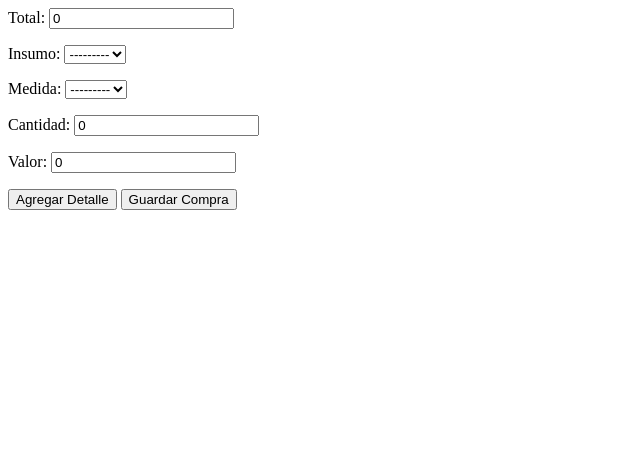
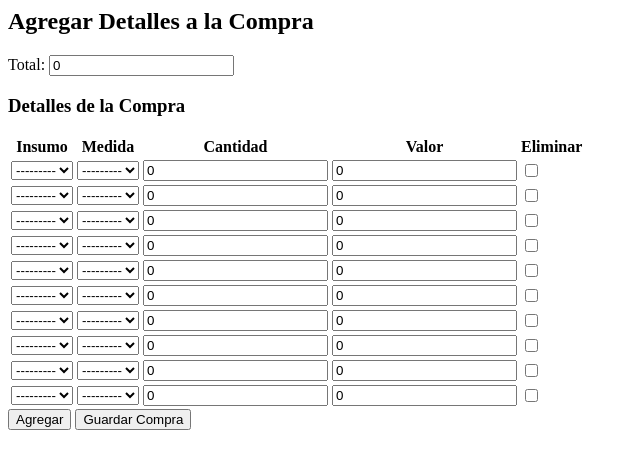
Before and after one commit to julio994/SABADO, a Django app: page /compra/nueva/ in a window 1280 px wide. Shown: the top 469 px of the page, without its empty margins (0-640 px from the left). Run offline with Django 5.2, Linux system fonts and the light colour scheme; data that the repository does not hold is empty.

Commit message:
ajustes de app compra, valor de total y tabla de detallecompra

```diff
--- a/compra/forms.py
+++ b/compra/forms.py
@@ -12,10 +12,10 @@ class CompraDetalleForm(forms.ModelForm):
         model = CompraDetalle
         fields = ['insumo', 'medida', 'cantidad', 'valor']
 
-# Definimos un formset para CompraDetalle
+# Formset para manejar múltiples CompraDetalle
 CompraDetalleFormSet = inlineformset_factory(
-    Compra, CompraDetalle,  # Relación Compra -> CompraDetalle
+    Compra, CompraDetalle,
     form=CompraDetalleForm,
-    extra=1,  # Número de formularios adicionales por defecto
-    can_delete=True  # Permitir eliminar detalles de la compra
+    extra=10,  # Puedes ajustar el número de formularios extra a mostrar
+    can_delete=True  # Permite eliminar detalles si es necesario
 )
--- a/compra/models.py
+++ b/compra/models.py
@@ -9,16 +9,20 @@ class Compra(models.Model):
     def __str__(self):
         return f'Compra {self.id} - {self.fecha}'
 
-    # Método para actualizar el total sumando los valores de los detalles asociados
-    def actualizar_total(self):
-        total_detalles = sum(detalle.valor * detalle.cantidad for detalle in self.detalles.all())
-        self.total = total_detalles
-        self.save()
+    def calcular_total(self):
+        # Sumar los valores de todos los detalles de esta compra
+        total = sum(detalle.valor for detalle in self.detalles.all())
+        return total
 
-        def save(self, *args, **kwargs):
-                self.actualizar_total()  # Llama a actualizar_total antes de guardar
-                super().save(*args, **kwargs)  # Llama al método save de la clase padre
+    def save(self, *args, **kwargs):
+        # Si es una instancia nueva (sin PK), guardar primero para asignar un ID
+        if self.pk is None:
+            super().save(*args, **kwargs)  # Guardar por primera vez
 
+        # Calcular el total después de que se haya guardado la compra
+        self.total = self.calcular_total()
+        # Guardar nuevamente para actualizar el total
+        super().save(*args, **kwargs)
 class CompraDetalle(models.Model):
     compra = models.ForeignKey(Compra, related_name='detalles', on_delete=models.CASCADE)  # Relación uno a muchos con Compra
     insumo = models.ForeignKey(Insumo, on_delete=models.CASCADE)  # Relación uno a muchos con Insumo
@@ -29,7 +33,8 @@ class CompraDetalle(models.Model):
     def __str__(self):
         return f'{self.insumo.nombre} - {self.cantidad} '
 
-    # Sobrescribimos el método save para que, al guardar un detalle, actualice el total en la compra
     def save(self, *args, **kwargs):
-        super(CompraDetalle, self).save(*args, **kwargs)
-        self.compra.actualizar_total()  # Llamar a actualizar_total de Compra después de guardar un detalle
+        # Guardar el detalle de la compra normalmente
+        super().save(*args, **kwargs)
+        # Actualizar el total de la compra después de guardar un detalle
+        self.compra.save()
--- a/compra/templates/compra/compra_y_detalle_form.html
+++ /dev/null
@@ -1,62 +0,0 @@
-
-<!--
-<h2>Crear Compra con Detalles</h2>
-
-  <form method="post">
-    {% csrf_token %}
-
-
-    <h3>Información de la Compra</h3>
-    {{ compra_form.as_p }}
-
-    >
-    <h3>Detalles de la Compra</h3>
-    {{ formset.management_form }}
-
-    {% for form in formset %}
-      <div class="formset-item">
-        {{ form.as_p }}
-      </div>
-    {% endfor %}
-
-
-    <button type="submit">Guardar Compra y Detalles</button>
-  </form>
-
--->
-
-<!-- tu_template.html -->
-<form method="post">
-    {% csrf_token %}
-    {{ compra_form.as_p }}
-
-    <div id="detalles-container">
-        {% for form in detalle_forms %}
-            <div class="detalle-form">
-                {{ form.as_p }}
-            </div>
-        {% endfor %}
-    </div>
-
-    <button type="button" id="add-detalle">Agregar Detalle</button>
-    <button type="submit">Guardar Compra</button>
-</form>
-
-<script>
-document.getElementById('add-detalle').onclick = function() {
-    const container = document.getElementById('detalles-container');
-    const count = container.children.length;  // Contador de detalles existentes
-    const newForm = `
-        <div class="detalle-form">
-            <label for="id_insumo_${count}">insumo:</label>
-            <select name="insumo" id="id_insumo_${count}">
-                <!-- Opciones de productos aquí -->
-            </select>
-            <label for="id_cantidad_${count}">Cantidad:</label>
-            <input type="number" name="cantidad" id="id_cantidad_${count}" required>
-            <label for="id_precio_${count}">Precio:</label>
-            <input type="number" name="precio" id="id_precio_${count}" required>
-        </div>`;
-    container.insertAdjacentHTML('beforeend', newForm);
-};
-</script>
--- a/compra/templates/compra/crear_compra.html
+++ b/compra/templates/compra/crear_compra.html
@@ -1,6 +1,76 @@
-<h2>Crear Compra</h2>
-  <form method="post">
+<h2>Agregar Detalles a la Compra</h2>
+
+<form method="post">
     {% csrf_token %}
-    {{ form.as_p }}
-    <button type="submit">Guardar</button>
-  </form>
+    {{ compra_form.as_p }}
+
+    <h3>Detalles de la Compra</h3>
+    {{ formset.management_form }}
+
+    <table>
+        <thead>
+            <tr>
+                <th>Insumo</th>
+                <th>Medida</th>
+                <th>Cantidad</th>
+                <th>Valor</th>
+                <th>Eliminar</th>
+            </tr>
+        </thead>
+        <tbody>
+            {% for form in formset %}
+            <tr>
+                <td>{{ form.insumo }}</td>
+                <td>{{ form.medida }}</td>
+                <td>{{ form.cantidad }}</td>
+                <td>{{ form.valor }}</td>
+                <td>{{ form.DELETE }}</td>
+            </tr>
+            {% endfor %}
+        </tbody>
+    </table>
+    <button type="button" id="add-detalle">Agregar</button>
+    <button type="submit">Guardar Compra</button>
+</form>
+
+
+
+<script>
+  document.addEventListener('DOMContentLoaded', function() {
+    // Botón para agregar detalles
+    const addDetalleButton = document.getElementById('add-detalle');
+    const detallesTable = document.getElementById('detalles-table').getElementsByTagName('tbody')[0];
+    let formIndex = {{ formset.total_form_count }};  // Índice basado en la cantidad de formularios actuales
+
+    // Función para crear una nueva fila
+    addDetalleButton.addEventListener('click', function() {
+        const newForm = document.createElement('tr');
+        newForm.classList.add('detalle-form');
+
+        // Crear una nueva fila basada en la plantilla HTML
+        newForm.innerHTML = `
+            <td><input type="text" name="detalles-${formIndex}-insumo" id="id_detalles-${formIndex}-insumo"></td>
+            <td><input type="text" name="detalles-${formIndex}-medida" id="id_detalles-${formIndex}-medida"></td>
+            <td><input type="number" name="detalles-${formIndex}-cantidad" id="id_detalles-${formIndex}-cantidad"></td>
+            <td><input type="text" name="detalles-${formIndex}-valor" id="id_detalles-${formIndex}-valor"></td>
+            <td><input type="checkbox" name="detalles-${formIndex}-DELETE" id="id_detalles-${formIndex}-DELETE"> <button type="button" class="eliminar-detalle">Eliminar</button></td>
+        `;
+
+        // Agregar la nueva fila a la tabla
+        detallesTable.appendChild(newForm);
+
+        // Incrementar el índice para el siguiente formulario
+        formIndex++;
+
+        // Actualizar el número total de formularios en el management_form
+        document.getElementById('id_detalles-TOTAL_FORMS').value = formIndex;  // Esto es clave para que Django maneje correctamente los formularios adicionales
+    });
+
+    // Eliminar la fila cuando se haga clic en el botón "Eliminar"
+    detallesTable.addEventListener('click', function(e) {
+        if (e.target && e.target.classList.contains('eliminar-detalle')) {
+            e.target.closest('tr').remove();
+        }
+    });
+});
+</script>
--- a/compra/templates/compra/crear_compradetalle.html
+++ /dev/null
@@ -1,6 +0,0 @@
-<h2>Agregar Detalles a la Compra {{ compra.id }}</h2>
-  <form method="post">
-    {% csrf_token %}
-    {{ form.as_p }}
-    <button type="submit">Agregar Detalle</button>
-  </form>
--- a/compra/urls.py
+++ b/compra/urls.py
@@ -3,6 +3,7 @@ from . import views
 
 urlpatterns = [
         path('', views.listar_compras, name='compra-list'),
-        path('nueva/', views.crear_compra_y_detalles, name='compra-create'),
+        path('nueva/', views.crear_compra, name='compra-create'),
+         path('compra/<int:compra_id>/', views.detalle_compra, name='detalle_compra'),
 
 ]
--- a/compra/views.py
+++ b/compra/views.py
@@ -1,7 +1,7 @@
-from django.shortcuts import render, redirect
+from django.shortcuts import render, redirect, get_object_or_404
 from django.forms import inlineformset_factory
 from .models import Compra, CompraDetalle
-from .forms import CompraForm, CompraDetalleForm
+from .forms import CompraForm, CompraDetalleFormSet
 # Vista para listar las compras
 def listar_compras(request):
     compras = Compra.objects.all()
@@ -10,51 +10,34 @@ def listar_compras(request):
 def listar_detallecompras(request):
     detallecompras = CompraDetalle.objects.all()
     return render(request, 'compra/compra_list.html', {'detallecompras': detallecompras})
-""""
-def crear_compra_y_detalles(request):
+
+def crear_compra(request):
     if request.method == 'POST':
-        compra_form = CompraForm(request.POST)  # Formulario de compra
-        formset = CompraDetalleFormSet(request.POST)  # Formset para detalles de compra
+        compra_form = CompraForm(request.POST)
+        formset = CompraDetalleFormSet(request.POST)
 
         if compra_form.is_valid() and formset.is_valid():
-            compra = compra_form.save(commit=False)  # Guardamos la compra sin hacer commit
-            compra.save()  # Guardamos la compra para obtener su ID
-
-            detalles = formset.save(commit=False)  # Guardamos los detalles sin hacer commit
+            compra = compra_form.save()
+            detalles = formset.save(commit=False)
             for detalle in detalles:
-                detalle.compra = compra  # Asociamos el detalle a la compra
-                detalle.save()  # Guardamos cada detalle
-
-            # Redirigir a una vista, como la lista de compras
-            return redirect('compra-list')
+                detalle.compra = compra  # Asocia cada detalle a la compra
+                detalle.save()
+            return redirect('compra-list')  # Redirige después de guardar
     else:
         compra_form = CompraForm()
         formset = CompraDetalleFormSet()
 
-    return render(request, 'compra/compra_y_detalle_form.html', {
+    return render(request, 'compra/crear_compra.html', {
         'compra_form': compra_form,
         'formset': formset,
     })
 
-"""
-def crear_compra_y_detalles(request):
-    if request.method == 'POST':
-        compra_form = CompraForm(request.POST)
-        detalle_forms = [CompraDetalleForm(request.POST, prefix=str(i)) for i in range(len(request.POST.getlist('insumo')))]
 
-        if compra_form.is_valid() and all(df.is_valid() for df in detalle_forms):
-            compra = compra_form.save()
-            for detalle_form in detalle_forms:
-                detalle = detalle_form.save(commit=False)
-                detalle.compra = compra  # Asocia el detalle con la compra
-                detalle.save()
-            return redirect('success_url')  # Redirige a una página de éxito
+def detalle_compra(request, compra_id):
+    compra = get_object_or_404(Compra, id=compra_id)
+    detallecompras = CompraDetalle.objects.filter(compra=compra)
 
-    else:
-        compra_form = CompraForm()
-        detalle_forms = [CompraDetalleForm(prefix=str(i)) for i in range(1)]  # Inicializa al menos uno
-
-    return render(request, 'compra/compra_y_detalle_form.html', {
-        'compra_form': compra_form,
-        'detalle_forms': detalle_forms,
+    return render(request, 'compra/detalle_compra.html', {
+        'compra': compra,
+        'detallecompras': detallecompras
     })
--- a/receta/models.py
+++ b/receta/models.py
@@ -1,8 +1,6 @@
 from django.db import models
 from insumo.models import Insumo
 from producto.models import Producto
-
-
 
 class Receta(models.Model):
     producto = models.ForeignKey(Producto, on_delete=models.CASCADE, related_name='recetas')
```
Also changed, not shown: compra/templates/compra/compra_list.html (+7 -5 lines), compra/templates/compra/detalle_compra.html (added, +28 -0 lines).
